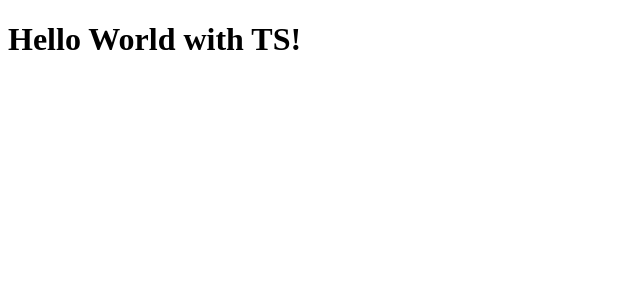
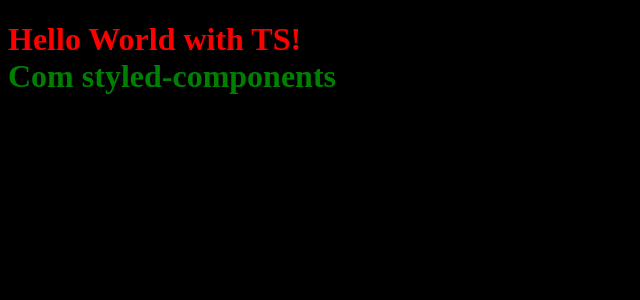
Before and after one commit to eduardobbrito/next-demo, a Next.js app: page / in a window 1280 px wide. Shown: the top 300 px of the page, without its empty margins (0-640 px from the left). Built offline with nearby package versions, Linux system fonts and the light colour scheme.

Commit message:
Add styled-components, babelrc, global styles

```diff
--- a/package.json
+++ b/package.json
@@ -10,11 +10,14 @@
   "dependencies": {
     "next": "10.2.0",
     "react": "17.0.2",
-    "react-dom": "17.0.2"
+    "react-dom": "17.0.2",
+    "styled-components": "^5.2.3"
   },
   "devDependencies": {
     "@types/node": "^15.0.1",
     "@types/react": "^17.0.4",
+    "@types/styled-components": "^5.1.9",
+    "babel-plugin-styled-components": "^1.12.0",
     "typescript": "^4.2.4"
   }
 }
--- a/src/pages/_app.tsx
+++ b/src/pages/_app.tsx
@@ -1,7 +1,13 @@
 import { AppProps } from 'next/app'
+import GlobalStyle from '../styles/global'
 
 function MyApp({ Component, pageProps }: AppProps) {
-  return <Component {...pageProps} />
+  return (
+    <>
+      <GlobalStyle />
+      <Component {...pageProps} />
+    </>
+  )
 }
 
 export default MyApp
--- a/src/pages/index.tsx
+++ b/src/pages/index.tsx
@@ -1,7 +1,16 @@
 // pages folder can only be at root, or inside /src
+import styled from 'styled-components'
+
+const Title = styled.h1` // var must begin with uppercase
+  color: red; // install vscode-styled-components by Julien Poissonnier
+  span {
+    color: green;
+    display: block;
+  }
+`
 
 export default function Home() {
   return (
-    <h1>Hello World with TS!</h1>
+    <Title>Hello World with TS!<span>Com styled-components</span></Title>
   )
 }
--- /dev/null
+++ b/src/styles/global.ts
@@ -0,0 +1,9 @@
+import { createGlobalStyle } from 'styled-components'
+
+const GlobalStyles = createGlobalStyle`
+  body {
+    background-color: black;
+  }
+`
+
+export default GlobalStyles
```
Also changed, not shown: .babelrc (added), 1 other file (tests, documents, lock files or other folders).
